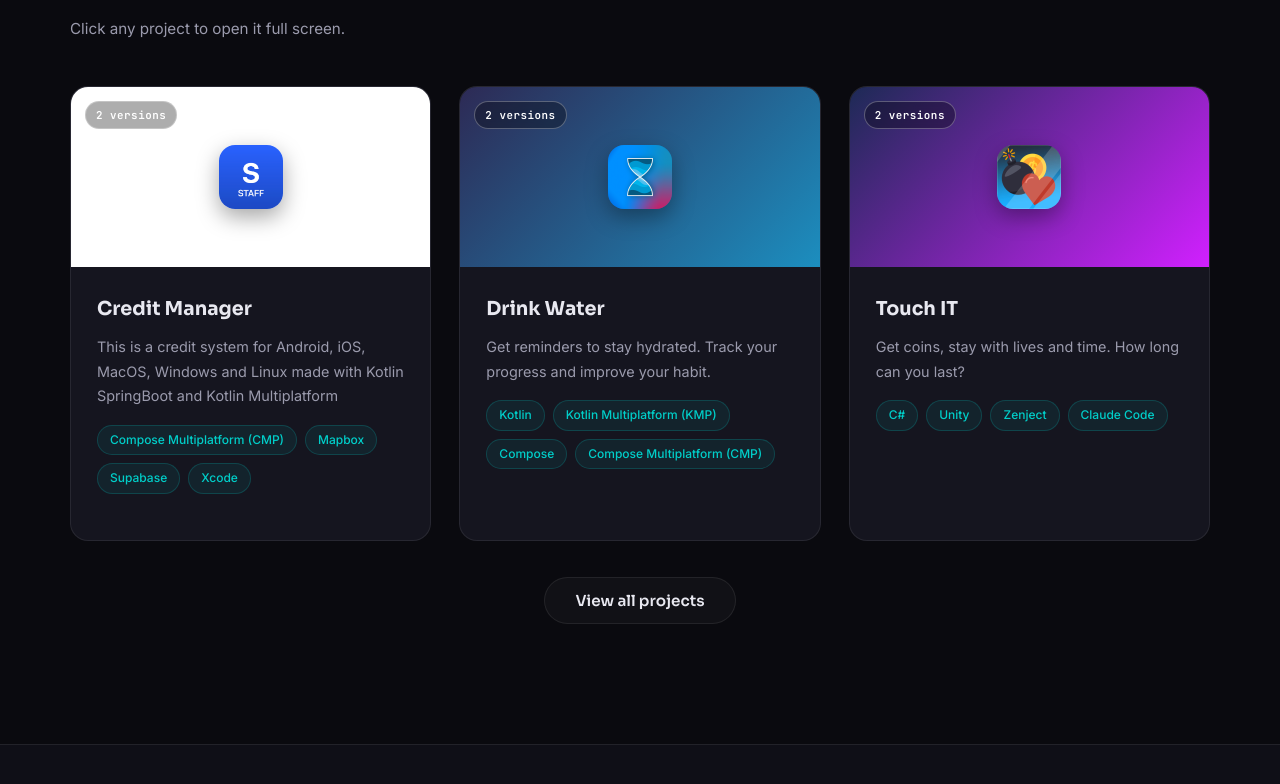
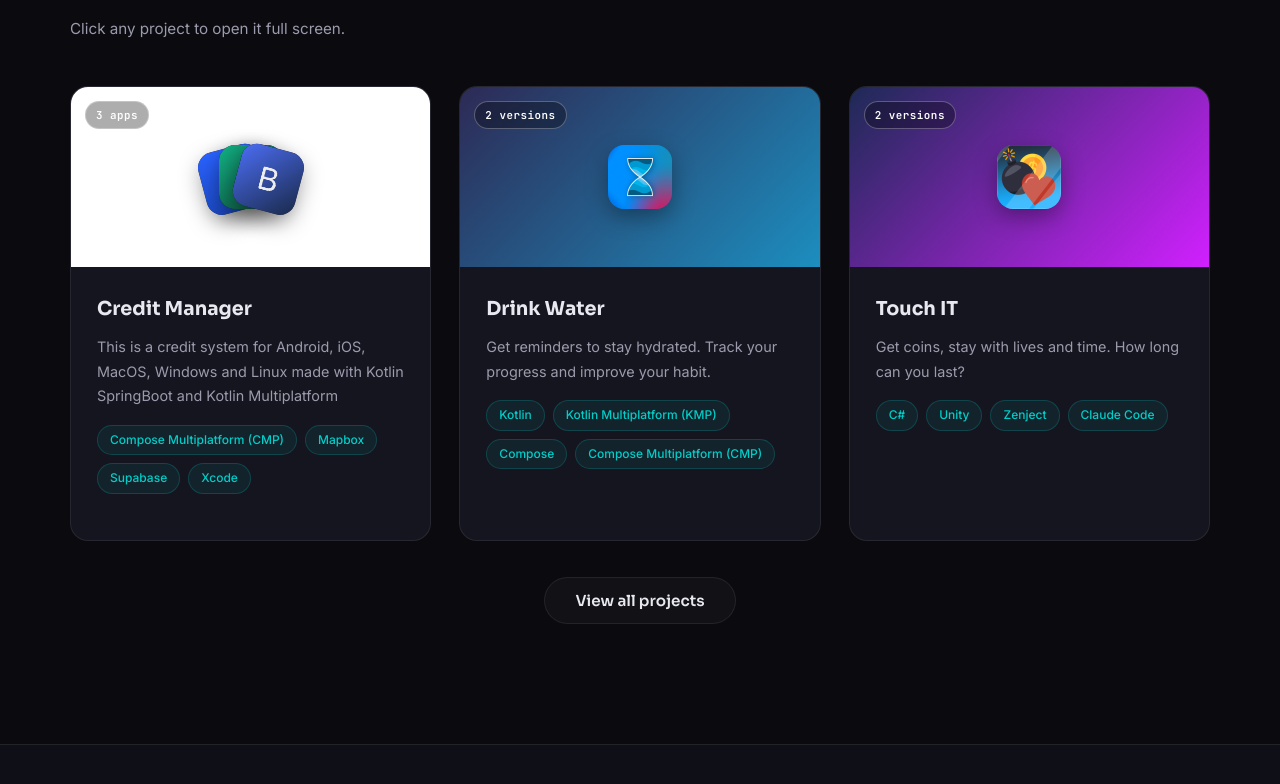
Before and after one commit to Elvishrdz/elvishrdz.github.io, a plain HTML site: page index.html in a window 1280 px wide. Shown: the part 3286-4070 px from the top of the page. Drawn offline with Linux system fonts and the light colour scheme.

Commit message:
add cm manager app updates: home with multiple icons

```diff
--- a/css/styles.css
+++ b/css/styles.css
@@ -2172,6 +2172,34 @@ body {
 }
 .project:hover .project__icon { transform: scale(1.1) rotate(-4deg); }
 .project:hover .project__icon--glyph { transform: scale(1.18) rotate(-6deg); }
+
+/* ===== Multi-app icon fan (poker cards held in a hand) =====
+   Only used when a project bundles 2+ app-types. Each card pivots from a point
+   below the stack so the icons splay out into an arc; hover fans them wider. */
+.project__fan {
+  position: relative;
+  width: 64px; height: 64px;
+  --spread: 15deg;
+  transition: transform var(--dur-med, 0.35s) cubic-bezier(0.22, 1, 0.36, 1);
+}
+.project:hover .project__fan { --spread: 26deg; transform: translateY(-4px); }
+.project__fancard {
+  position: absolute; inset: 0;
+  width: 64px; height: 64px;
+  border-radius: 16px;
+  box-shadow: 0 8px 22px rgba(0, 0, 0, 0.35);
+  transform-origin: 50% 155%;
+  transform: rotate(calc((var(--i) - (var(--n) - 1) / 2) * var(--spread)));
+  transition: transform var(--dur-med, 0.35s) cubic-bezier(0.22, 1, 0.36, 1);
+  z-index: calc(var(--i) + 1);
+  background: rgba(20, 20, 26, 0.9);
+}
+.project__fancard img {
+  width: 100%; height: 100%; object-fit: cover; border-radius: 16px; display: block;
+}
+.project__fancard-glyph {
+  display: grid; place-items: center; width: 100%; height: 100%; font-size: 2rem;
+}
 
 /* ===== "View all projects" button ===== */
 .projects__viewall {
--- a/js/projects.data.js
+++ b/js/projects.data.js
@@ -17,9 +17,13 @@
                                    versions[] (plain) OR types[] (app-type level:
                                    e.g. Staff / Collector / Client). Each type is
                                    { label{es,en}, sub{es,en} (year of its latest
-                                   version), versions[] }. types[] renders an extra
-                                   segmented control between the surface toggle and
-                                   the version switch; shown only when 2+ types exist.
+                                   version), icon? (per-app icon), versions[] }.
+                                   types[] renders an extra segmented control between
+                                   the surface toggle and the version switch; shown
+                                   only when 2+ types exist. When a project has 2+
+                                   app-types their icons fan out (poker-hand style) on
+                                   the grid card, and the detail header icon swaps to
+                                   the selected type's icon.
          variants[]                job sub-projects (version-shaped)
      version/variant shape:
        label, sub {es,en}, year, era ("legacy"|"modern"|"auto")
@@ -89,6 +93,7 @@ const PROJECTS = [
           {
             label: { es: "Staff", en: "Staff" },
             sub: { es: "2026", en: "2026" },
+            icon: "assets/projects/cm-manager/v1/cm-staff-app-icon.png",
             versions: [
               {
                 label: "v1.0.0",
@@ -125,6 +130,7 @@ const PROJECTS = [
           {
             label: { es: "Cobrador", en: "Collector" },
             sub: { es: "2026", en: "2026" },
+            icon: "assets/projects/cm-manager/v1/cm-collector-app-icon.png",
             versions: [
               // Ordered oldest → newest (last = newest, shown by default).
               {
@@ -186,6 +192,7 @@ const PROJECTS = [
           {
             label: { es: "Cliente", en: "Client" },
             sub: { es: "2026", en: "2026" },
+            icon: "assets/projects/cm-manager/v1/cm-borrower-app-icon.png",
             versions: [
               {
                 label: "v1.0.0",
--- a/js/projects.js
+++ b/js/projects.js
@@ -82,6 +82,9 @@ function surfaceMaxVersions(s) {
 }
 function badgeFor(p) {
   if (p.variants) return `${p.variants.length} apps`;
+  // multi-app projects (2+ app-types) advertise the app count instead of versions
+  const apps = appTypes(p).length;
+  if (apps > 1) return `${apps} apps`;
   const maxV = p.surfaces ? Math.max.apply(null, p.surfaces.map(surfaceMaxVersions)) : p.versions.length;
   return maxV > 1 ? `${maxV} ${tChrome("projects.versions")}` : "";
 }
@@ -89,6 +92,49 @@ function iconMarkup(p, baseClass) {
   return p.icon
     ? `<img class="${baseClass}" src="${p.icon}" alt="" loading="lazy">`
     : `<span class="${baseClass} ${baseClass}--glyph">${p.glyph}</span>`;
+}
+
+/* the distinct "apps" inside a project = every app-type across its surfaces.
+   Multiple app-types → the project bundles several apps (Staff / Collector / …). */
+function appTypes(p) {
+  if (!p.surfaces) return [];
+  const out = [];
+  p.surfaces.forEach((s) => { if (s.types) s.types.forEach((t) => out.push(t)); });
+  return out;
+}
+function typeIcon(p, t) { return (t && t.icon) || p.icon; }
+
+/* grid icon: single app → the usual one icon; 2+ apps → their icons fanned out
+   like poker cards held in a hand (each `.project__fancard` rotated by CSS). */
+function gridIconMarkup(p) {
+  const types = appTypes(p);
+  if (types.length > 1) {
+    const cards = types
+      .map((t, i) => {
+        const src = typeIcon(p, t);
+        const inner = src
+          ? `<img src="${src}" alt="" loading="lazy">`
+          : `<span class="project__fancard-glyph">${p.glyph}</span>`;
+        return `<span class="project__fancard" style="--i:${i}">${inner}</span>`;
+      })
+      .join("");
+    return `<div class="project__fan" style="--n:${types.length}">${cards}</div>`;
+  }
+  return iconMarkup(p, "project__icon");
+}
+
+/* icon shown in the detail-view header — follows the selected app-type. */
+function activeIcon(p, ctx) {
+  if (ctx && ctx.types && ctx.types[ctx.typeIdx] && ctx.types[ctx.typeIdx].icon) {
+    return ctx.types[ctx.typeIdx].icon;
+  }
+  return p.icon;
+}
+function headIconMarkup(p, ctx) {
+  const icon = activeIcon(p, ctx);
+  return icon
+    ? `<img class="vstage__icon" src="${icon}" alt="" loading="lazy">`
+    : `<span class="vstage__icon vstage__icon--glyph">${p.glyph}</span>`;
 }
 
 /* ---------- GRID ---------- */
@@ -118,7 +164,7 @@ function renderGrid() {
     card.innerHTML = `
       <div class="project__media" style="background:${repGradient(p)}">
         ${badge ? `<span class="project__versions">${badge}</span>` : ""}
-        ${iconMarkup(p, "project__icon")}
+        ${gridIconMarkup(p)}
         <span class="project__open">${tChrome("projects.viewLabel")}</span>
       </div>
       <div class="project__body">
@@ -471,7 +517,7 @@ function stageHTML(p) {
   return `
     <div class="vstage__text">
       <div class="vstage__index">${String(openIndex + 1).padStart(2, "0")}<span> / ${String(total).padStart(2, "0")}</span></div>
-      <div class="vstage__head">${iconMarkup(p, "vstage__icon")}<h2 class="vstage__title">${pLang(p.name)}</h2></div>
+      <div class="vstage__head">${headIconMarkup(p, ctx)}<h2 class="vstage__title">${pLang(p.name)}</h2></div>
       <p class="vstage__tagline">${pLang(p.tagline)}</p>
       <div class="vstage__switches">${switchesHTML(p, ctx)}</div>
       <div class="vstage__body">${bodyHTML(v)}</div>
@@ -586,6 +632,13 @@ function updateContent(changed) {
   applyTheme(ctx.version);
 
   setSwitchActive(stage.querySelector('.vswitch[data-kind="surface"]'), ctx.surfaceIdx);
+
+  // header icon follows the selected app-type (rebuilt to keep img/glyph in sync)
+  const head = stage.querySelector(".vstage__head");
+  if (head) {
+    const oldIcon = head.querySelector(".vstage__icon");
+    if (oldIcon) oldIcon.outerHTML = headIconMarkup(p, ctx);
+  }
 
   // the variant rail now lives in the media column and is rebuilt by setMedia below
 
```
Also changed, not shown: assets/projects/cm-manager/v1/cm-borrower-app-icon.png (added), assets/projects/cm-manager/v1/cm-collector-app-icon.png (added).
